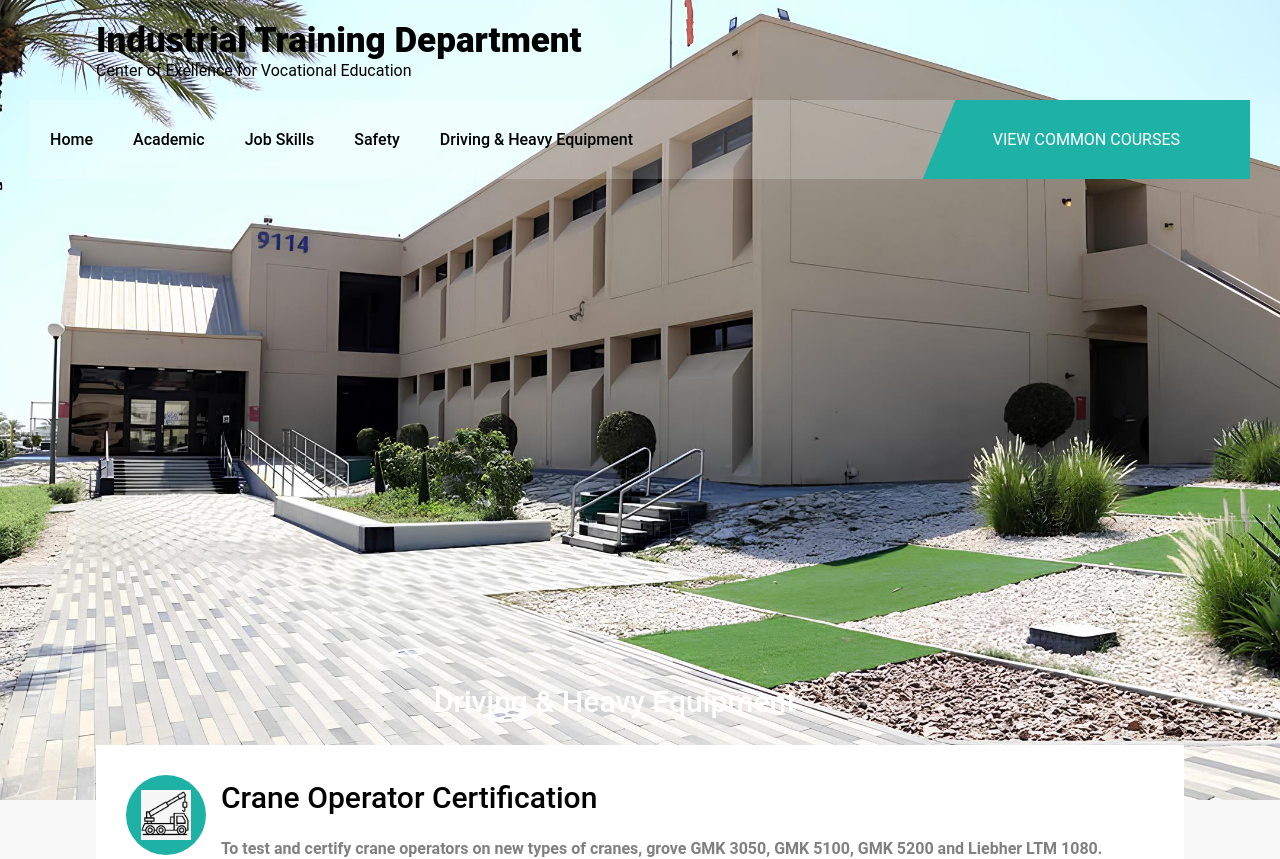
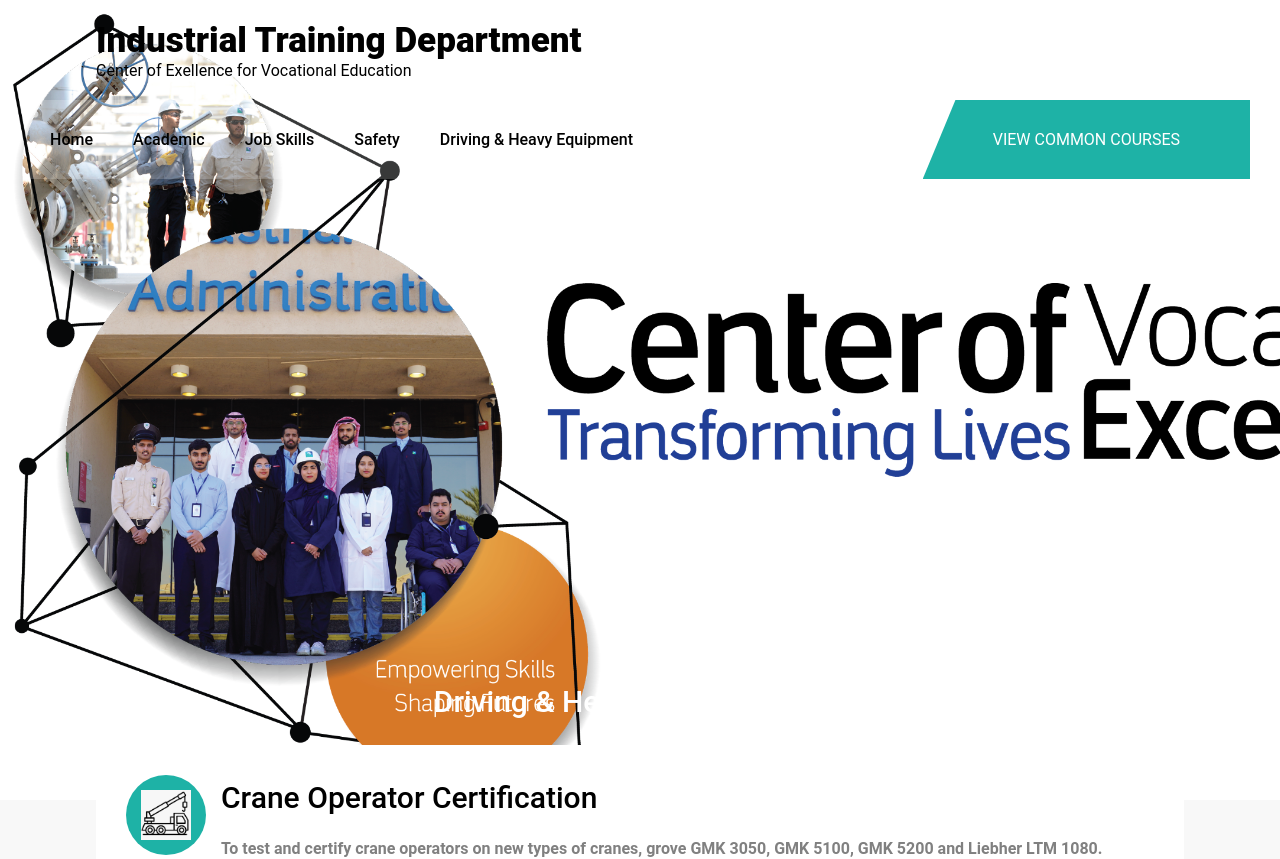
Before and after one commit to aristotleinigo9/my-app, a React (Create React App) app: page /driving in a window 1280 px wide. Shown: the top 859 px of the page. Built offline with nearby package versions, Linux system fonts and the light colour scheme; a web font is replaced by a local one.

Commit message:
Update App.css

```diff
--- a/src/App.css
+++ b/src/App.css
@@ -86,7 +86,7 @@
 }
 
 .back {
-  background-image: url("../public/images/itc.jpg");
+  background-image: url("../public/images/logo.png");
   background-size: cover;
   background-attachment: fixed;
   position: absolute;
```
